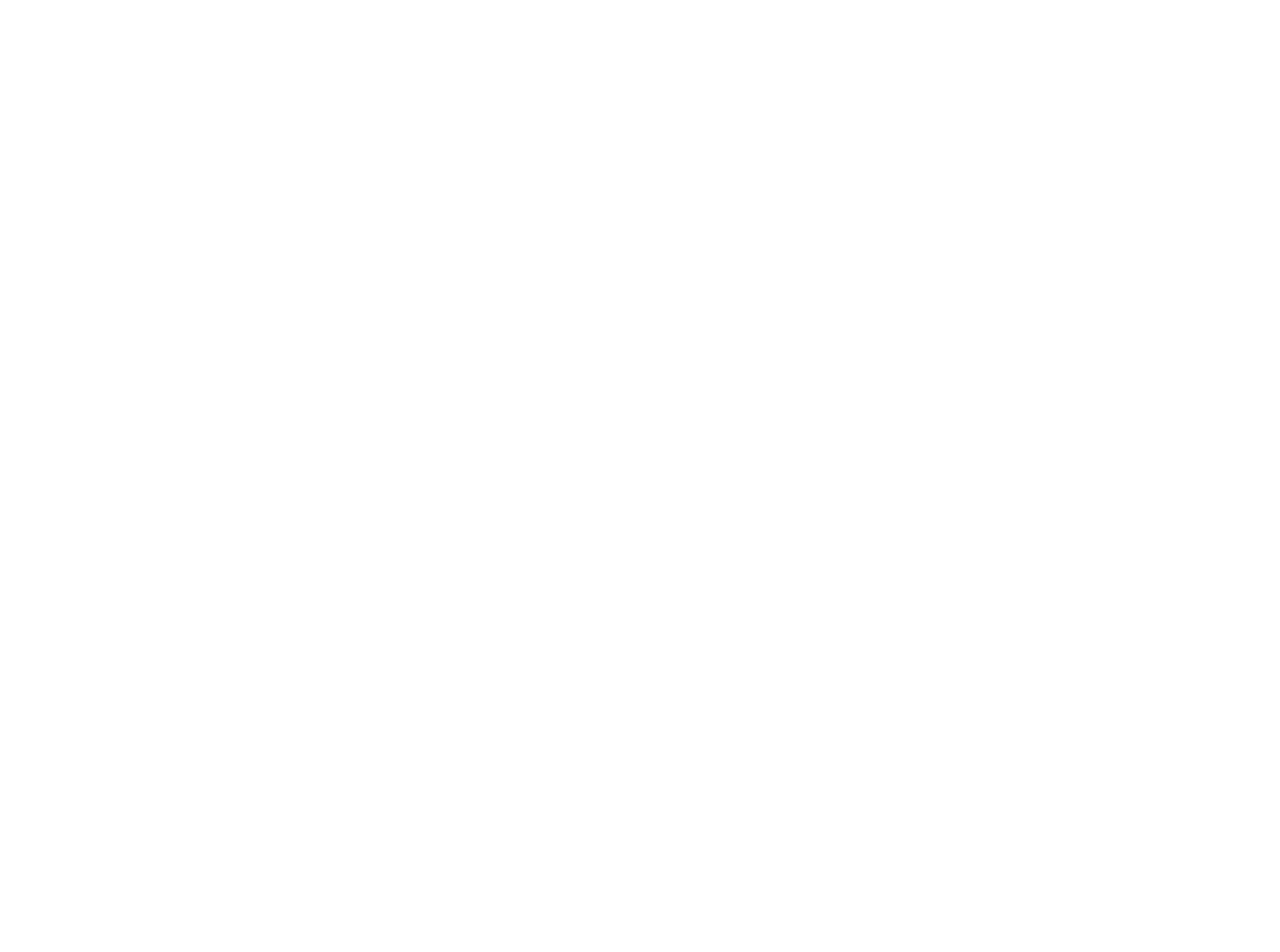
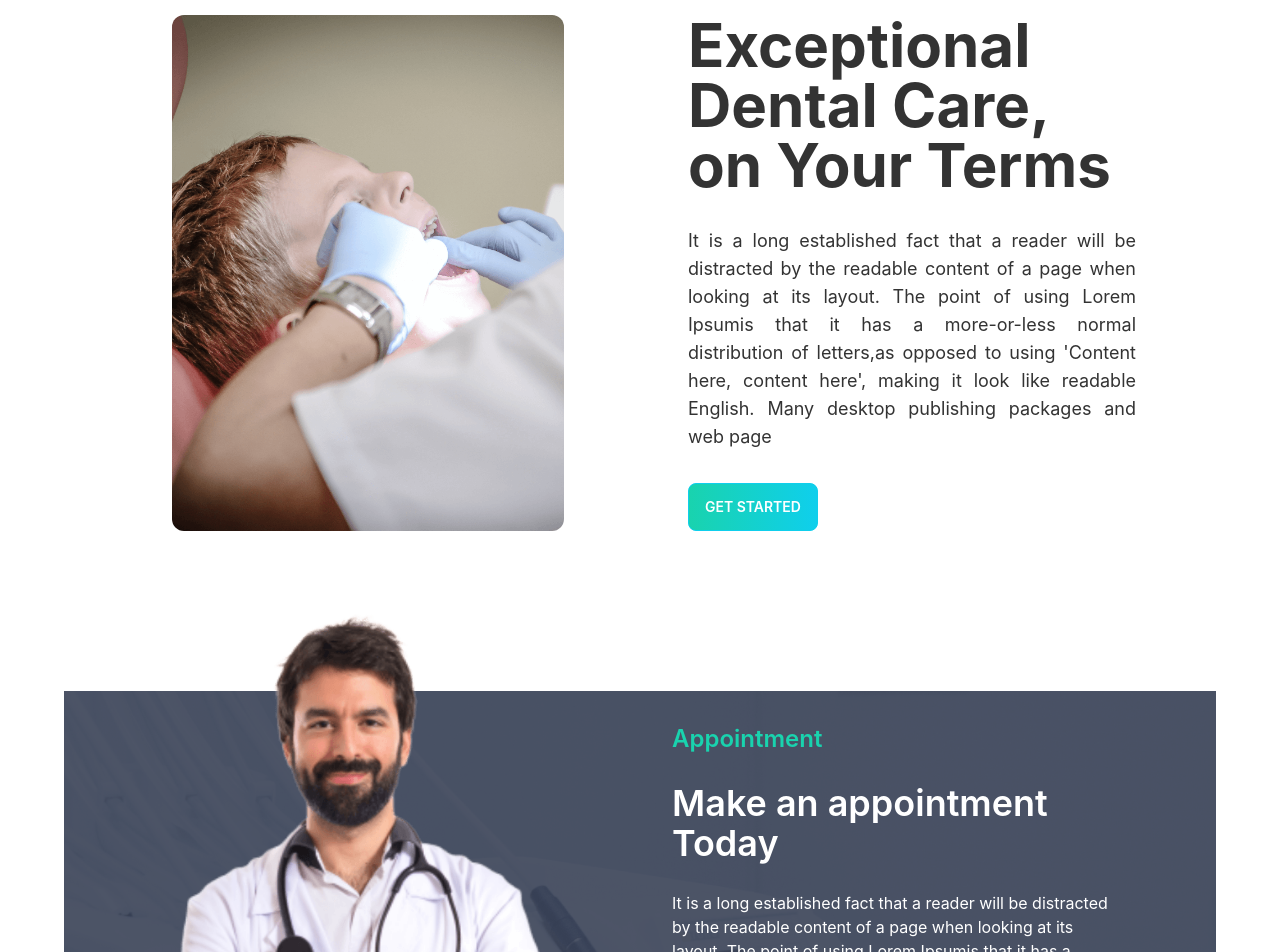
Before and after one commit to ishtiyak98/doctors-portal, a React (Create React App) app: page / in a window 1280 px wide. Shown: the part 1848-2800 px from the top of the page. Before the commit the page ends 1799 px from the top, so only its background shows below. Built offline with nearby package versions, Linux system fonts and the light colour scheme.

Commit message:
primary-btn & appointment added

```diff
--- a/src/Pages/Home/Banner.js
+++ b/src/Pages/Home/Banner.js
@@ -1,5 +1,6 @@
 import React from "react";
 import bannerImg from "../../assets/images/chair.png";
+import MainButton from "../Shared/MainButton";
 
 const Banner = () => {
   return (
@@ -14,7 +15,7 @@
               excepturi exercitationem quasi. In deleniti eaque aut repudiandae
               et a id nisi.
             </p>
-            <button class="btn btn-primary bg-gradient-to-r from-secondary to-primary text-white">Get Started</button>
+            <MainButton>Get started</MainButton>
           </div>
         </div>
       </div>
--- a/src/Pages/Home/Home.js
+++ b/src/Pages/Home/Home.js
@@ -2,7 +2,9 @@
 import Navbar from "../Shared/Navbar";
 import Banner from "./Banner";
 import Info from "./Info";
+import MakeAppointment from "./MakeAppointment";
 import Services from "./Services";
+import Treatment from "./Treatment";
 
 const Home = () => {
   return (
@@ -11,6 +13,8 @@
       <Banner></Banner>
       <Info></Info>
       <Services></Services>
+      <Treatment></Treatment>
+      <MakeAppointment></MakeAppointment>
     </div>
   );
 };
--- a/src/Pages/Home/Info.js
+++ b/src/Pages/Home/Info.js
@@ -6,7 +6,7 @@
 
 const Info = () => {
     return (
-        <section className='grid grid-cols-1 md:grid-cols-2 lg:grid-cols-3 gap-7 pb-32'>
+        <section className='grid grid-cols-1 md:grid-cols-2 lg:grid-cols-3 gap-7 pb-40'>
             <InfoCard icon={clock} cardTitle={"Opening Hours"} cardText={'Sat to Thu 10AM-8PM'} background={"bg-accent"}></InfoCard>
             <InfoCard icon={mark} cardTitle={"Visit Our Location"} cardText={"Brooklyn, NY 10036, United States"} background={"bg-accent"}></InfoCard>
             <InfoCard icon={phone} cardTitle={"Opening Hours"} cardText={"+000 123 456789"} background={"bg-accent"}></InfoCard>
--- /dev/null
+++ b/src/Pages/Home/MakeAppointment.js
@@ -0,0 +1,37 @@
+import React from "react";
+import doctor from "../../assets/images/doctor-small.png";
+import appBack from "../../assets/images/appointment.png";
+import MainButton from "../Shared/MainButton";
+
+const MakeAppointment = () => {
+  return (
+    <section style={{ background: `url(${appBack})` }} className="mb-40">
+      <div className="flex items-center justify-center">
+        <div className="flex-1 hidden lg:block">
+          <img className=" mt-[-100px]" src={doctor} alt="" />
+        </div>
+        <div className="flex-1">
+          <div className="space-y-7 p-8 lg:pr-24">
+            <h5 className="text-2xl font-semibold text-secondary">
+              Appointment
+            </h5>
+            <h1 className="text-4xl font-semibold text-white">
+              Make an appointment Today
+            </h1>
+            <p className="text-white">
+              It is a long established fact that a reader will be distracted by
+              the readable content of a page when looking at its layout. The
+              point of using Lorem Ipsumis that it has a more-or-less normal
+              distribution of letters,as opposed to using 'Content here, content
+              here', making it look like readable English. Many desktop
+              publishing packages and web page
+            </p>
+            <MainButton>GET STARTED</MainButton>
+          </div>
+        </div>
+      </div>
+    </section>
+  );
+};
+
+export default MakeAppointment;
--- a/src/Pages/Home/Services.js
+++ b/src/Pages/Home/Services.js
@@ -29,7 +29,7 @@
     ];
 
     return (
-        <section className='pb-32'>
+        <section className='pb-40'>
             <h4 className='text-center text-xl font-bold text-secondary uppercase mb-4'>Our Services</h4>
             <h1 className='text-center text-4xl mb-14'>Services We Provide</h1>
             <div className='grid grid-cols-1 md:grid-cols-2 lg:grid-cols-3 gap-9'>
--- /dev/null
+++ b/src/Pages/Home/Treatment.js
@@ -0,0 +1,34 @@
+import React from "react";
+import treatmentImg from "../../assets/images/treatment.png";
+import MainButton from "../Shared/MainButton";
+
+const Treatment = () => {
+  return (
+    <section className="pb-40  lg:px-20">
+      <div className="grid grid-cols-1 lg:grid-cols-2 gap-x-24 gap-y-7">
+        <div className="flex px-7 justify-center">
+          <img className="rounded-xl w-full " src={treatmentImg} alt="" />
+        </div>
+        <div className="flex items-center">
+          <div className="space-y-7 lg:space-y-8">
+            <h1 className="text-5xl lg:text-6xl font-bold leading-tight">Exceptional Dental Care, on Your Terms</h1>
+            <p className="text-lg text-justify">
+                It is a long established fact that a reader will be distracted by
+                the readable content of a page when looking at its layout. The point
+                of using Lorem Ipsumis that it has a more-or-less normal
+                distribution of letters,as opposed to using 'Content here, content
+                here', making it look like readable English. Many desktop publishing
+                packages and web page
+            </p>
+            <div>
+                <MainButton>Get started</MainButton>
+            </div>
+          </div>
+        </div>
+      </div>
+    </section>
+  );
+};
+
+export default Treatment;
+//lg:w-9/12
--- /dev/null
+++ b/src/Pages/Shared/MainButton.js
@@ -0,0 +1,11 @@
+import React from 'react';
+
+const MainButton = ({children}) => {
+    return (
+        <>
+            <button class="btn btn-primary bg-gradient-to-r from-secondary to-primary text-white">{children}</button>
+        </>
+    );
+};
+
+export default MainButton;
```
